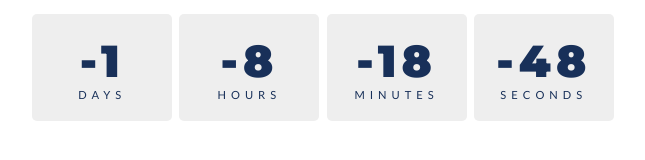
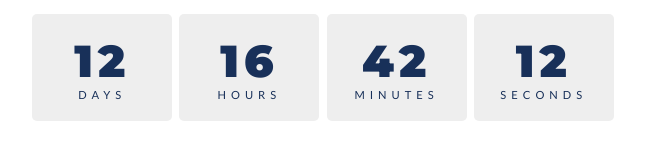
Before and after one commit to jyshin1120/notion, a plain HTML site: page index.html in a window 1280 px wide. Shown: the whole page, without its empty margins (317-962 px from the left). Drawn offline with Linux system fonts and the light colour scheme.

Commit message:
Update index.html

```diff
--- a/index.html
+++ b/index.html
@@ -59,7 +59,7 @@ body{
 </body>
 <script>
     const year = new Date().getFullYear();
-const myDate = new Date('Mar 17, 2023 00:00:00');
+const myDate = new Date('Mar 30, 2023 00:00:00');
 console.log(myDate);
 
 // countdown
```
